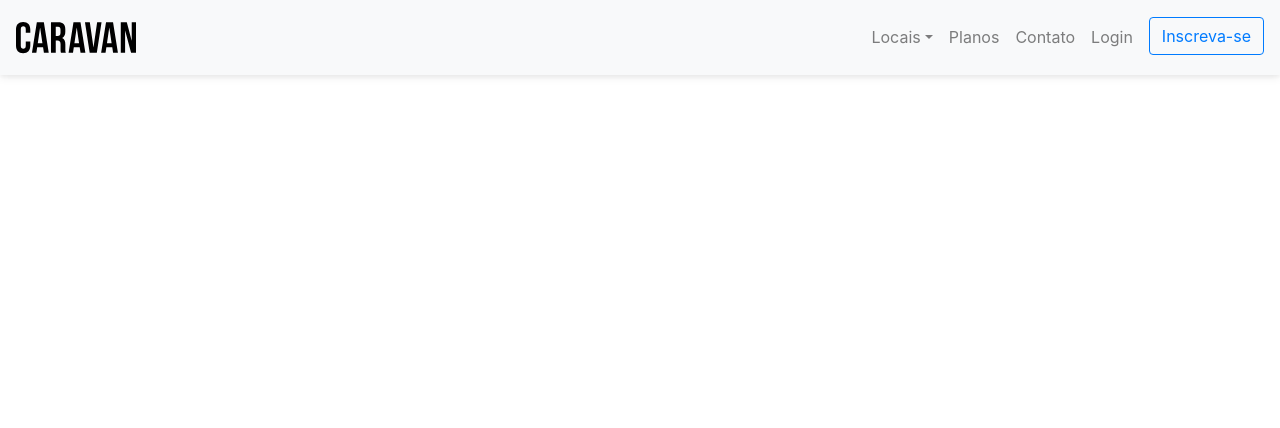
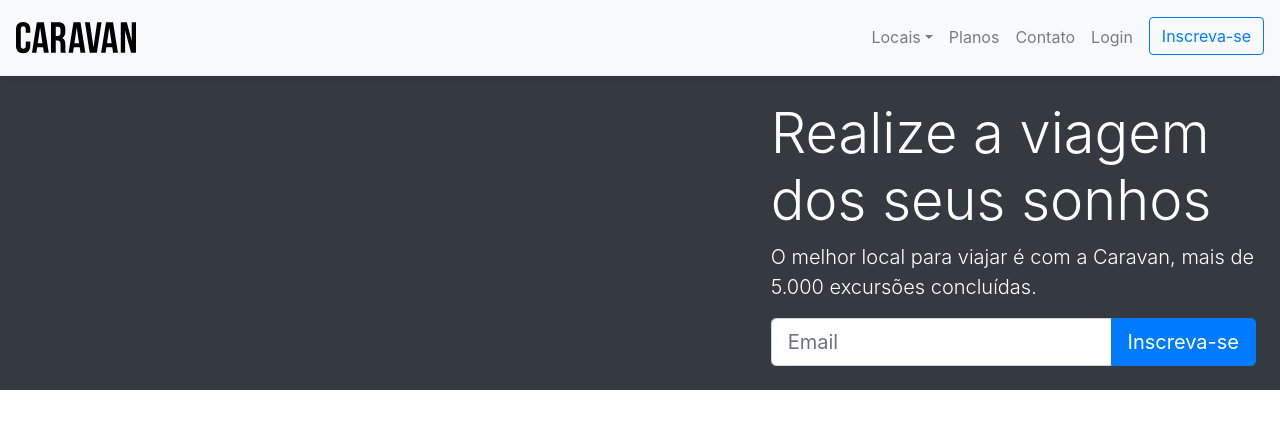
Before and after one commit to PedroPaivaDev/study-origamid-bootstrap, a plain HTML site: page index.html in a window 1280 px wide. Shown: the top 428 px of the page. Drawn offline with Linux system fonts and the light colour scheme.

Commit message:
class 3.4: travel container and subscribe input-group

```diff
--- a/css/style.css
+++ b/css/style.css
@@ -1,5 +1,6 @@
 body {
   height: 3000px;
+  padding-top: 76px;
 }
 
 .box-shadow {
--- a/index.html
+++ b/index.html
@@ -48,6 +48,24 @@
 
   </nav>
 
+  <section class="container-fluid">
+    <div class="row bg-dark text-white">
+      <div class="col-7"></div>
+      <div class="col-lg-5 p-4">
+        <h1 class="display-4">Realize a viagem dos seus sonhos</h1>
+        <p class="lead">O melhor local para viajar é com a Caravan, mais de 5.000 excursões concluídas.</p>
+        <form action="">
+          <div class="input-group input-group-lg">
+            <input type="text" class="form-control" placeholder="Email" arua-label="Email">
+            <span class="input-group-append">
+              <button class="btn btn-primary" type="button">Inscreva-se</button>
+            </span>
+          </div>
+        </form>
+      </div>
+    </div>
+  </section>
+
   <script type="text/javascript" src="js/jquery-3.2.1.slim.min.js"></script>
   <script type="text/javascript" src="js/popper.min.js"></script>
   <script type="text/javascript" src="js/bootstrap.js"></script>
```
